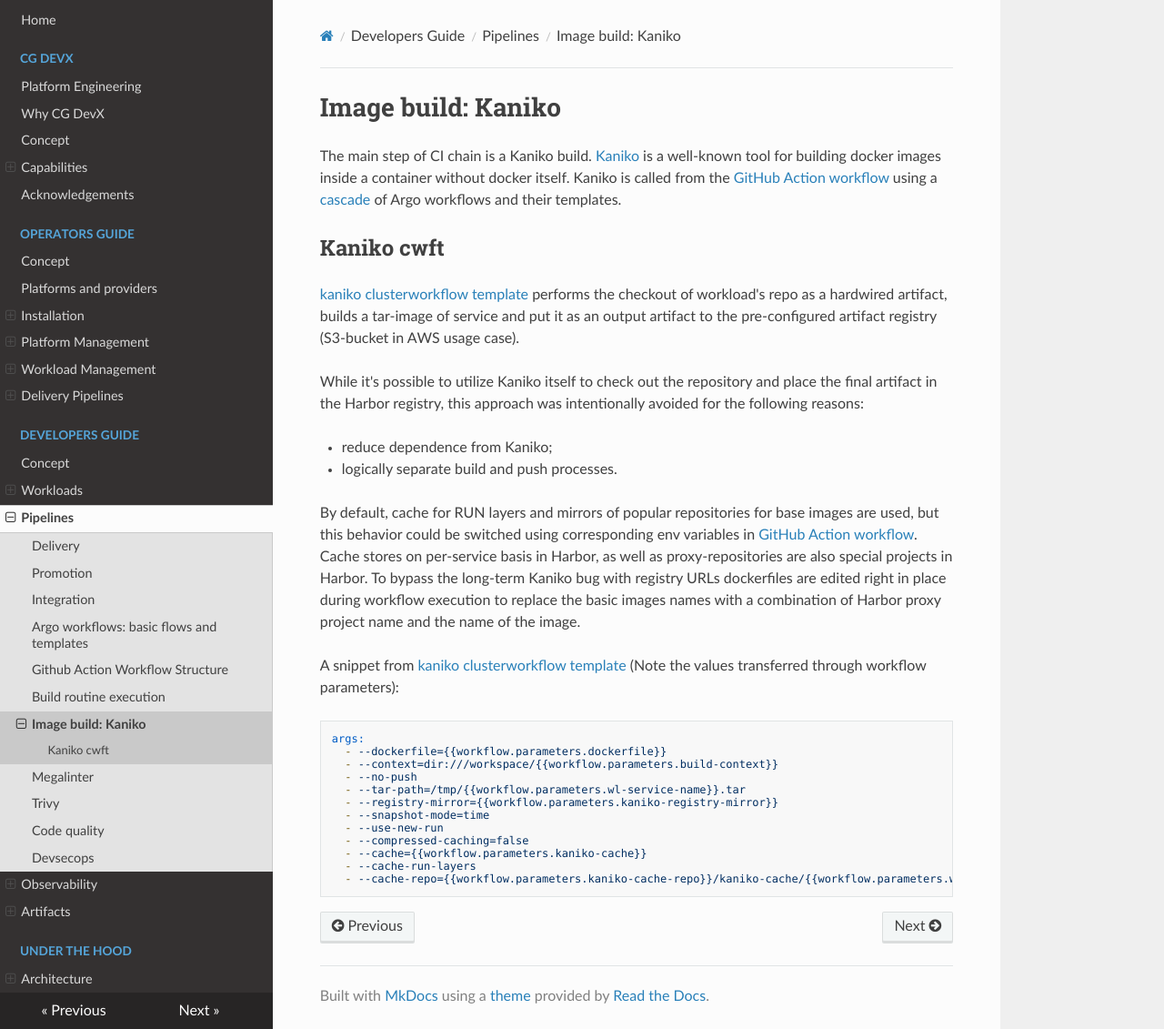
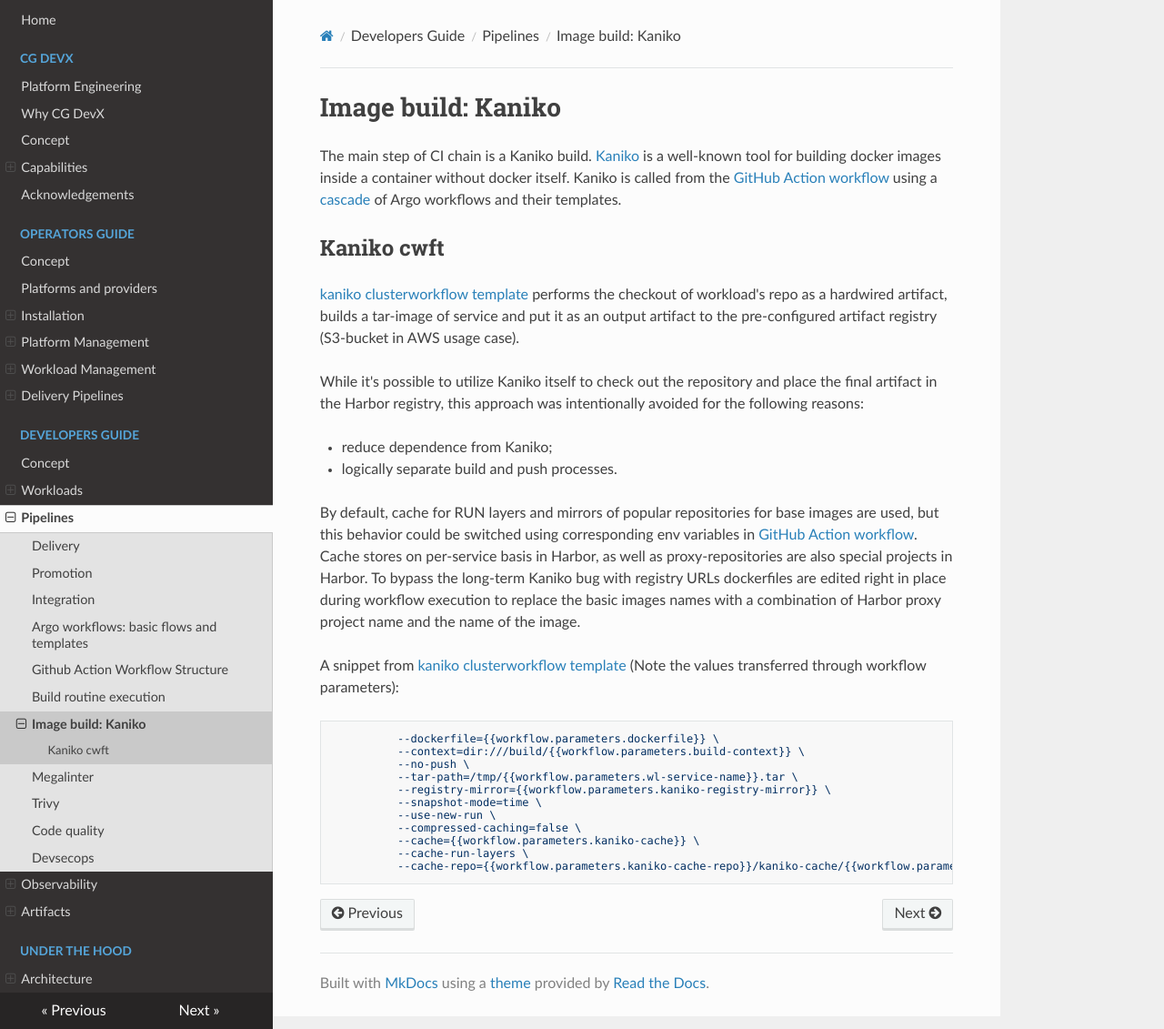
Before and after one commit to CloudGeometry/cg-devx-docs, an MkDocs documentation site: the page built from docs/developers_guide/ci/kaniko_build.md, in a window 1280 px wide and 1131 px high. Shown: the whole window at 91% size. Built offline with MkDocs 1.6.1, drawn with Linux system fonts in a browser that asks for light colours; nearby versions of some CDN libraries; a script that is not in the unit is left out.

Commit message:
docs: megalinter, kaniko
* docs: megalinter, kaniko

* fix: changed links to cwft to relative to gitops repo root

---------

Co-authored-by: VADIM TSARFIN <vtsarfin@gmail.com>

````diff
--- a/docs/developers_guide/ci/kaniko_build.md
+++ b/docs/developers_guide/ci/kaniko_build.md
@@ -7,7 +7,7 @@
 
 ## Kaniko cwft
 
-[kaniko clusterworkflow template](https://github.com/CloudGeometry/cg-devx-core/blob/main/platform/gitops-pipelines/delivery/clusters/cc-cluster/core-services/components/argo-workflows/cluster-workflow-templates/Kaniko-s3-cwft.yaml)
+[kaniko clusterworkflow template](gitops-pipelines/delivery/clusters/cc-cluster/core-services/components/argo-workflows/cluster-workflow-templates/kaniko-s3-p-cwft.yaml)
 performs the checkout of workload's repo as a hardwired artifact, builds a tar-image of service and put it as an output
 artifact to the pre-configured artifact registry (S3-bucket in AWS usage case).
 
@@ -24,20 +24,19 @@
 names with a combination of Harbor proxy project name and the name of the image.
 
 A snippet
-from  [kaniko clusterworkflow template](https://github.com/CloudGeometry/cg-devx-core/blob/main/platform/gitops-pipelines/delivery/clusters/cc-cluster/core-services/components/argo-workflows/cluster-workflow-templates/Kaniko-s3-cwft.yaml)
+from  [kaniko clusterworkflow template](gitops-pipelines/delivery/clusters/cc-cluster/core-services/components/argo-workflows/cluster-workflow-templates/kaniko-s3-p-cwft.yaml)
 (Note the values transferred through workflow parameters):
 
 ```yaml
-args:
-  - --dockerfile={{workflow.parameters.dockerfile}}
-  - --context=dir:///workspace/{{workflow.parameters.build-context}}
-  - --no-push
-  - --tar-path=/tmp/{{workflow.parameters.wl-service-name}}.tar
-  - --registry-mirror={{workflow.parameters.kaniko-registry-mirror}}
-  - --snapshot-mode=time
-  - --use-new-run
-  - --compressed-caching=false
-  - --cache={{workflow.parameters.kaniko-cache}}
-  - --cache-run-layers
-  - --cache-repo={{workflow.parameters.kaniko-cache-repo}}/kaniko-cache/{{workflow.parameters.workload-name}}-{{workflow.parameters.wl-service-name}}
+          --dockerfile={{workflow.parameters.dockerfile}} \
+          --context=dir:///build/{{workflow.parameters.build-context}} \
+          --no-push \
+          --tar-path=/tmp/{{workflow.parameters.wl-service-name}}.tar \
+          --registry-mirror={{workflow.parameters.kaniko-registry-mirror}} \
+          --snapshot-mode=time \
+          --use-new-run \
+          --compressed-caching=false \
+          --cache={{workflow.parameters.kaniko-cache}} \
+          --cache-run-layers \
+          --cache-repo={{workflow.parameters.kaniko-cache-repo}}/kaniko-cache/{{workflow.parameters.workload-name}}-{{workflow.parameters.wl-service-name}}
 ```
````
Also changed, not shown: docs/developers_guide/ci/megalinter.md (+4 -1 lines).
